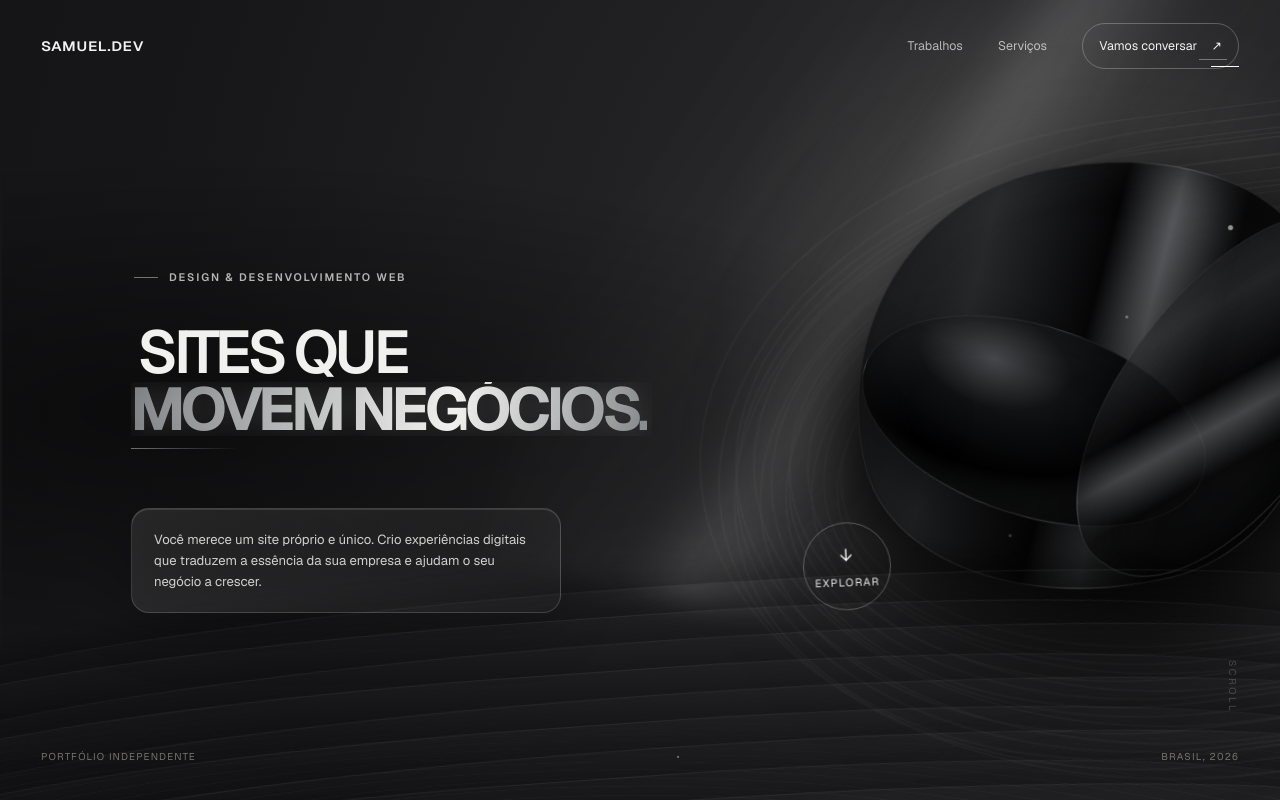
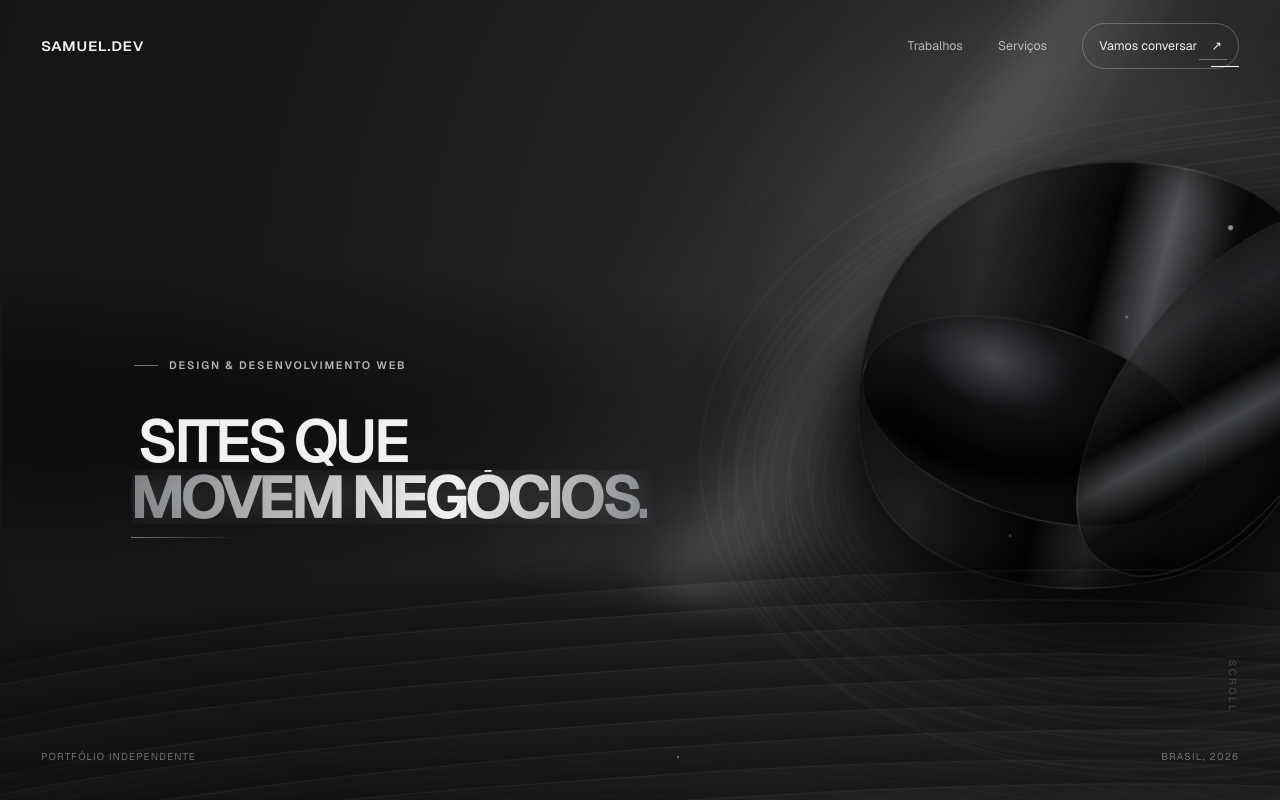
Before and after one commit to sasaferinha/samuel.dev, a Next.js app: page / in a window 1280 px wide. Shown: the top 800 px of the page. Built offline with nearby package versions, Linux system fonts and the light colour scheme.

Commit message:
Remove hero introduction and explore link

```diff
--- a/app/page.tsx
+++ b/app/page.tsx
@@ -132,10 +132,6 @@ export default function Home() {
             <span className="hero-line-primary">Sites que</span>
             <span className="hero-line-accent"><em>movem negócios.</em></span>
           </h1>
-          <div className="hero-bottom">
-            <p>Você merece um site próprio e único. Crio experiências digitais que traduzem a essência da sua empresa e ajudam o seu negócio a crescer.</p>
-            <a className="circle-link" href="#trabalhos" aria-label="Ver meus trabalhos"><span>↓</span> Explorar</a>
-          </div>
         </div>
         <div className="hero-index">Portfólio independente <span>•</span> Brasil, 2026</div>
       </section>
```
